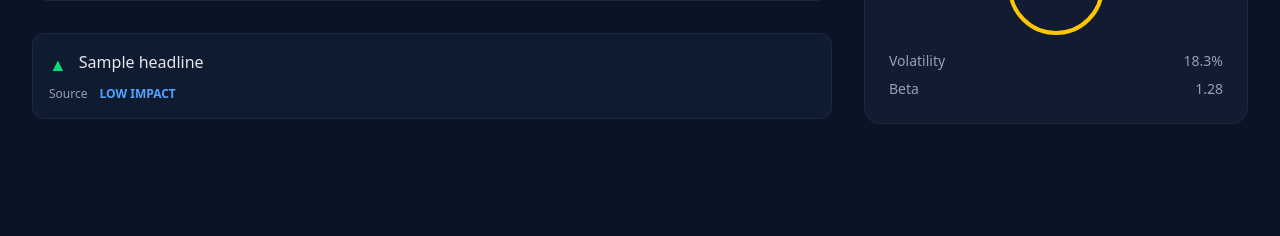
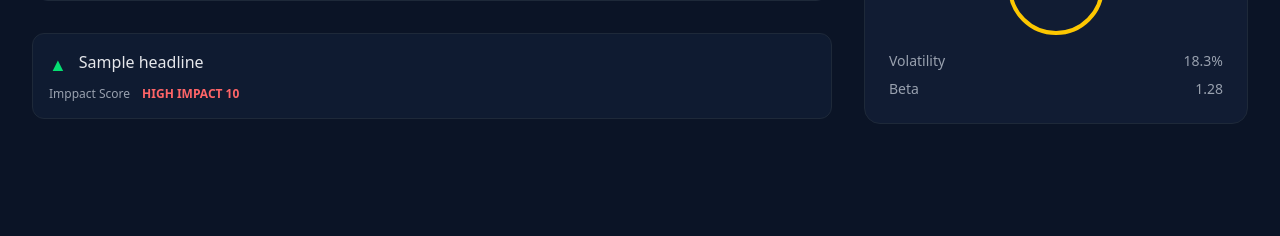
Before and after one commit to BriLouSal/KentroChrema, a Django app: template kentrocenter/kentrocenterback/templates/base/stock_view.html in a window 1280 px wide. Shown: the part 564-800 px from the top of the page. Run offline with Django 3.2, Linux system fonts and the light colour scheme; the template is opened without the code that fills it: most values are stand-ins (such as "Sample title", 1, 10 or a date in 2020); some libraries are stand-ins or nearby versions.

Commit message:
Added some indicators :)

```diff
--- a/kentrocenter/kentrocenterback/financial_service.py
+++ b/kentrocenter/kentrocenterback/financial_service.py
@@ -53,14 +53,10 @@ def stock_data(stock_ticker: str):
 
         stock_price = ticker_data["close"].iloc[-1]
 
-        print("Price data:", price)
-        print("Labels data:", labels)
-        print("Stock price:", stock_price)
 
 
 
-
-        return {"price": price, "labels": labels}
+        return {"price": price, "labels": labels, "stock_price": stock_price}
 
 
 
--- a/kentrocenter/kentrocenterback/templates/base/stock_view.html
+++ b/kentrocenter/kentrocenterback/templates/base/stock_view.html
@@ -87,14 +87,14 @@
 
             <!-- Meta info -->
             <div class="flex items-center gap-3 text-xs text-gray-400 mt-2">
-              <span>Source</span>
+              <span>Imppact Score</span>
 
-              {% if news.sentiment_score|floatformat:2 > 0.5 %}
-              <span class="text-red-400 font-semibold">HIGH IMPACT</span>
-              {% elif news.sentiment_score|floatformat:2 > 0.2 %}
-              <span class="text-yellow-400 font-semibold">MEDIUM IMPACT</span>
+              {% if news.impact_score > 0.5 %}
+              <span class="text-red-400 font-semibold">HIGH IMPACT {{ news.impact_score }}</span>
+              {% elif news.impact_score > 0.2 %}
+              <span class="text-yellow-400 font-semibold">MEDIUM IMPACT {{ news.impact_score }}</span>
               {% else %}
-              <span class="text-blue-400 font-semibold">LOW IMPACT</span>
+              <span class="text-blue-400 font-semibold">LOW IMPACT {{ news.impact_score }}</span>
               {% endif %}
             </div>
           </a>
--- a/kentrocenter/theme/static/css/dist/styles.css
+++ b/kentrocenter/theme/static/css/dist/styles.css
@@ -274,9 +274,6 @@
   }
   .mx-auto {
     margin-inline: auto;
-  }
-  .mt-1 {
-    margin-top: calc(var(--spacing) * 1);
   }
   .mt-2 {
     margin-top: calc(var(--spacing) * 2);
```
Also changed, not shown: kentrocenter/kentrocenterback/views.py (+2 -6 lines).
